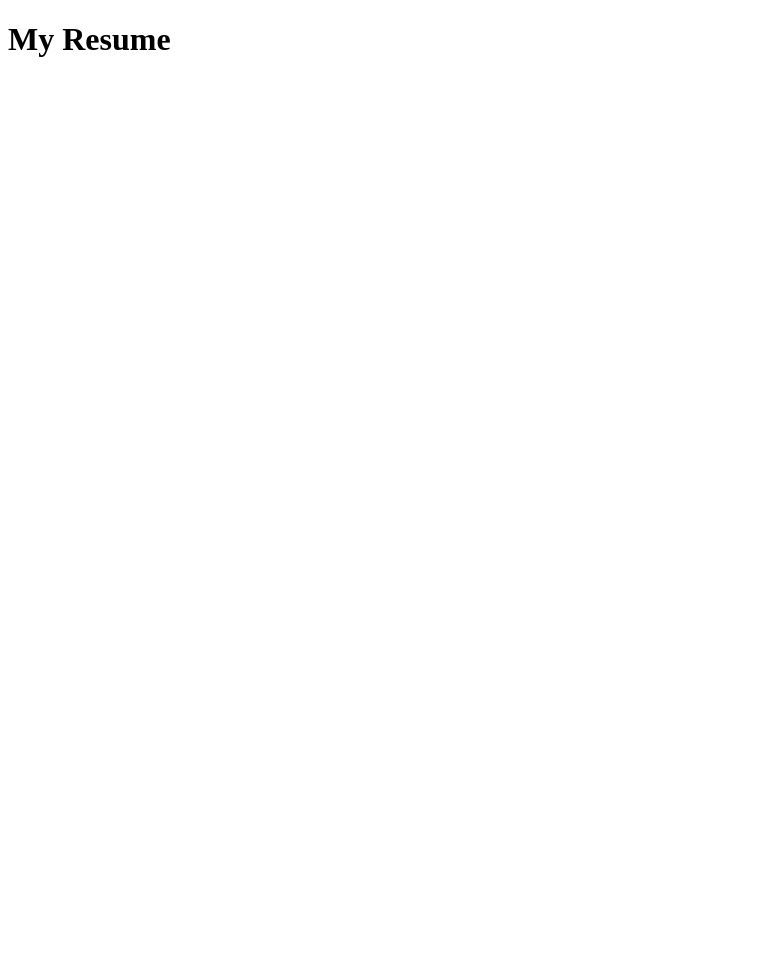
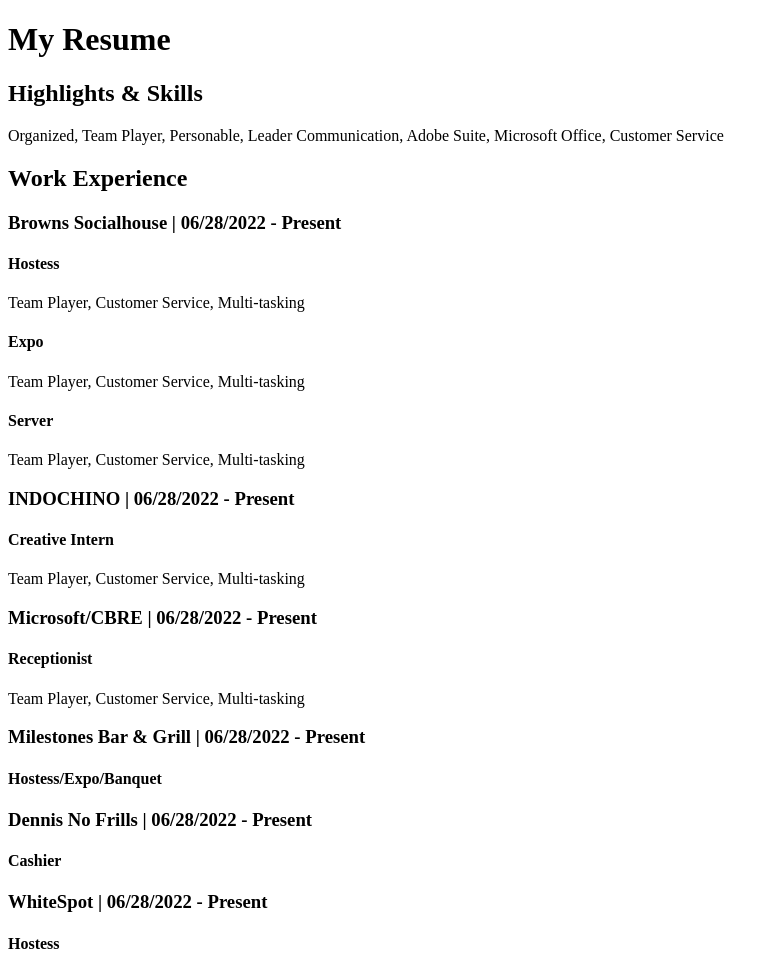
Before and after one commit to imogenpettyfer/imogen-website, a plain HTML site: page resume.html in a window 1280 px wide. Shown: the whole page, without its empty margins (0-779 px from the left). Before the commit the page ends 800 px from the top, so only its background shows below. Drawn offline with Linux system fonts and the light colour scheme.

Commit message:
Update resume.html

```diff
--- a/resume.html
+++ b/resume.html
@@ -9,5 +9,72 @@
     <h1>
        My Resume
     </h1>
+    <h2>
+        Highlights & Skills
+    </h2>
+    <list>
+        Organized, Team Player, Personable, Leader
+        Communication, Adobe Suite, Microsoft Office, Customer Service
+    </list>
+    <h2>
+        Work Experience
+    </h2>
+        <h3>
+            Browns Socialhouse | 06/28/2022 - Present
+        </h3>
+            <h4>
+                Hostess
+            </h4>
+                <list>
+                    Team Player, Customer Service, Multi-tasking
+                </list>
+            <h4>
+                Expo
+            </h4>
+                <list>
+                    Team Player, Customer Service, Multi-tasking
+                </list>
+            <h4>
+                 Server
+             </h4>
+                 <list>
+                    Team Player, Customer Service, Multi-tasking
+                 </list>
+        <h3>
+            INDOCHINO | 06/28/2022 - Present
+        </h3>
+            <h4>
+                Creative Intern
+             </h4>
+                <list>
+                    Team Player, Customer Service, Multi-tasking
+                </list>
+        <h3>
+            Microsoft/CBRE | 06/28/2022 - Present
+        </h3>
+             <h4>
+                Receptionist
+            </h4>
+                <list>
+                    Team Player, Customer Service, Multi-tasking
+                </list>
+        <h3>
+            Milestones Bar & Grill | 06/28/2022 - Present
+        </h3>
+            <h4>
+                Hostess/Expo/Banquet
+            </h4>
+        <h3>
+            Dennis No Frills | 06/28/2022 - Present
+        </h3>
+            <h4>
+                Cashier
+            </h4>
+        <h3>
+            WhiteSpot | 06/28/2022 - Present
+        </h3>
+            <h4>
+                Hostess
+            </h4>
 </body>
 </html>
```
